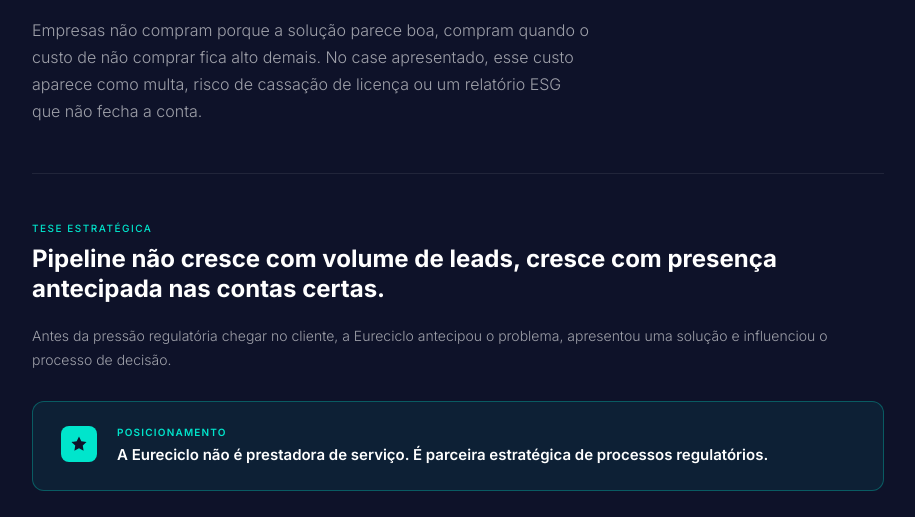
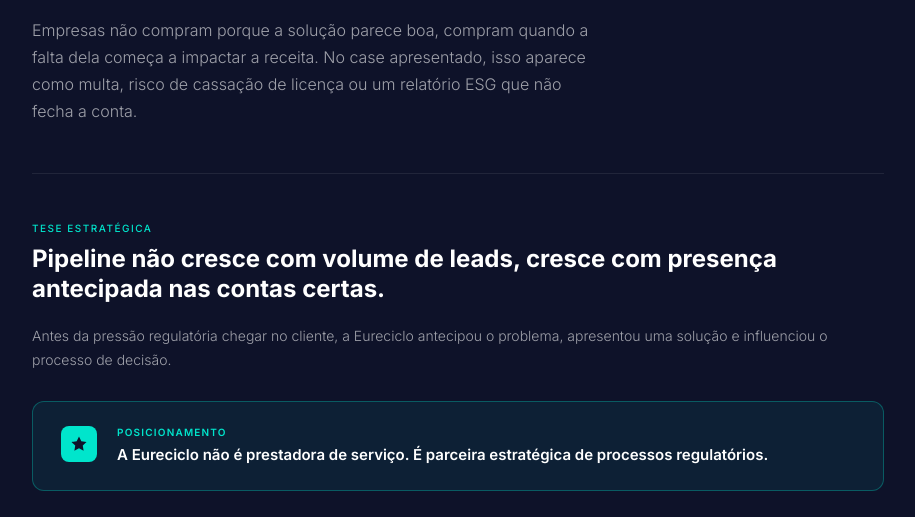
Before and after one commit to tatianeabib/case-bowe, a plain HTML site: page index.html in a window 1280 px wide. Shown: the part 240-757 px from the top of the page, without its empty margins (182-1097 px from the left). Drawn offline with Linux system fonts and the light colour scheme.

Commit message:
Update index.html

```diff
--- a/index.html
+++ b/index.html
@@ -498,7 +498,7 @@
   <div class="bw-hero">
     <span class="bw-eyebrow">Eureciclo · Estratégia ABM & DG · Project Owner Case</span>
     <h1>O gatilho de decisão<br>não é interesse.<br><span>É pressão.</span></h1>
-    <p class="bw-hero-lead">Empresas não compram porque a solução parece boa, compram quando o custo de não comprar fica alto demais. No case apresentado, esse custo aparece como multa, risco de cassação de licença ou um relatório ESG que não fecha a conta.</p>
+    <p class="bw-hero-lead">Empresas não compram porque a solução parece boa, compram quando a falta dela começa a impactar a receita. No case apresentado, isso aparece como multa, risco de cassação de licença ou um relatório ESG que não fecha a conta.</p>
   </div>
 
   <div class="bw-section">
```
